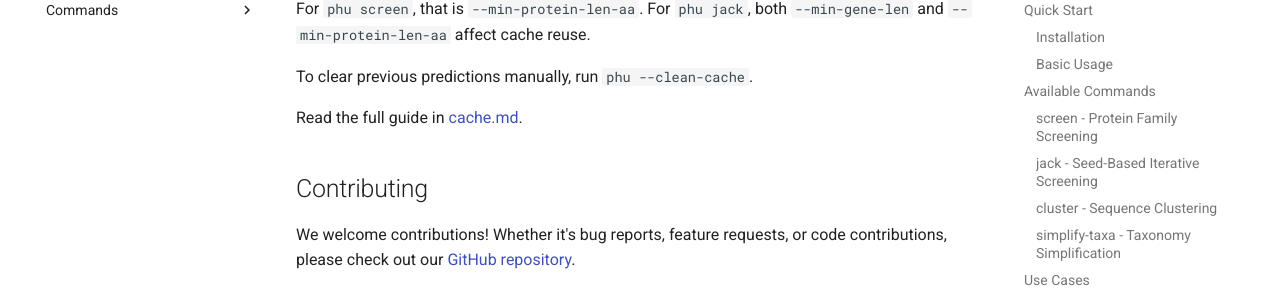
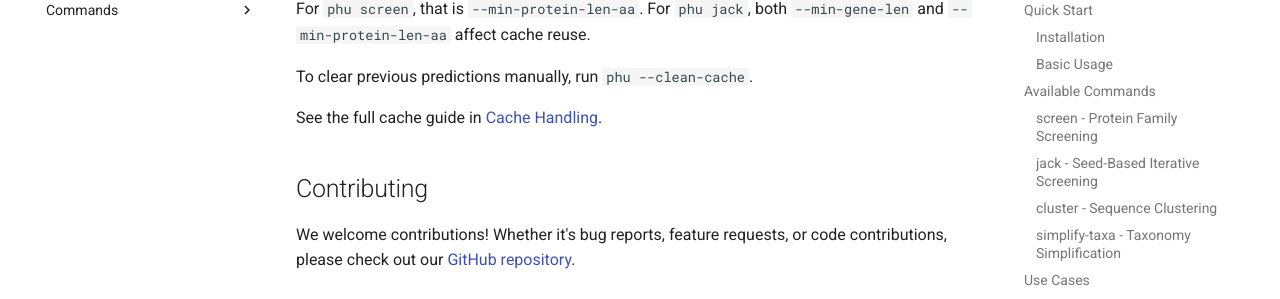
Before and after one commit to camilogarciabotero/phu, an MkDocs documentation site: the page built from docs/index.md, in a window 1280 px wide and 900 px high, scrolled down 2822 px. Shown: the part 152-451 px from the top of the window. Built offline with MkDocs 1.6.1 and Material for MkDocs 9.7.7, drawn with Linux system fonts in a browser that asks for light colours; comment, search, counter and statistics services are not loaded.

Commit message:
Update cache guide links in README and index documentation

```diff
--- a/docs/index.md
+++ b/docs/index.md
@@ -117,7 +117,7 @@ The cache is rebuilt when you change the contigs, `--mode`, `--ttable`, or the p
 
 To clear previous predictions manually, run `phu --clean-cache`.
 
-Read the full guide in [cache.md](cache.md).
+See the full cache guide in [Cache Handling](https://camilogarciabotero.github.io/phu/cache).
 
 ## Contributing
 
```
Also changed, not shown: README.md (+1 -1 lines).
